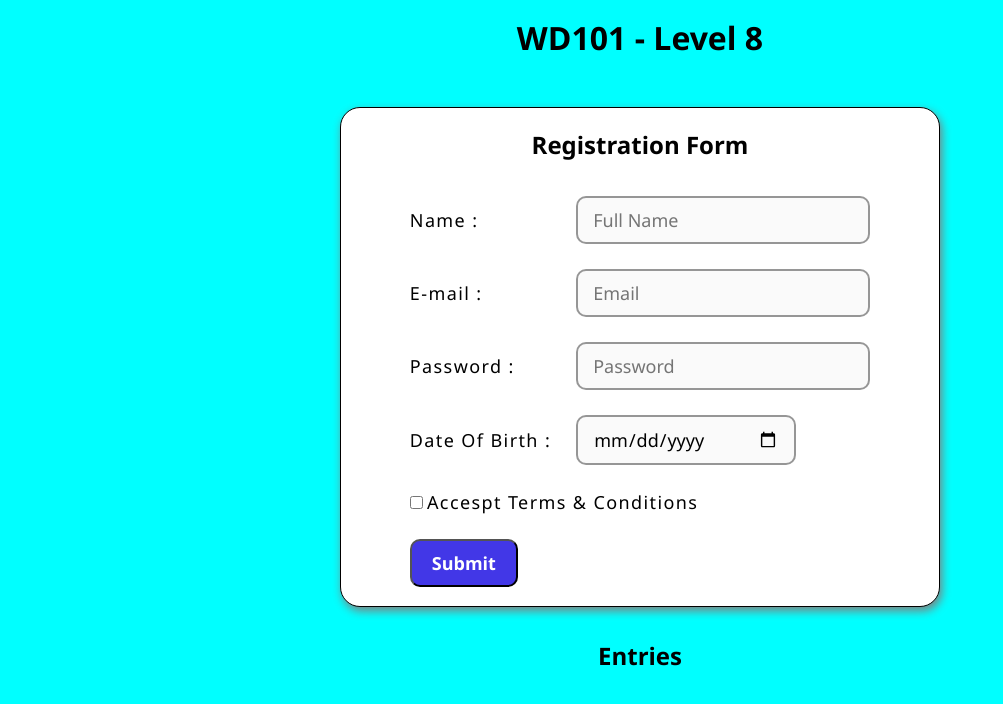
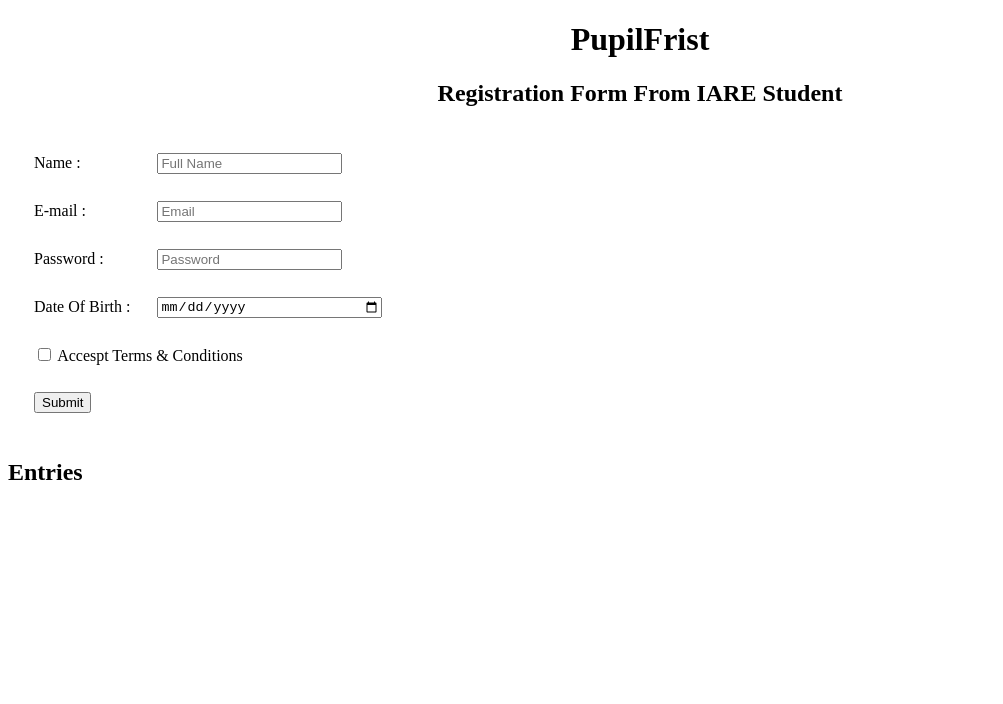
Before and after one commit to prathima2707/index.js, a website: page registration.html in a window 1280 px wide. Shown: the whole page, without its empty margins (0-1003 px from the left). Drawn offline with Linux system fonts and the light colour scheme.

Commit message:
Update registration.html

```diff
--- a/registration.html
+++ b/registration.html
@@ -1,94 +1,17 @@
 <!DOCTYPE html>
 <html lang="en">
-  <head>
-    <meta charset="UTF-8" />
-    <meta http-equiv="X-UA-Compatible" content="IE=edge" />
-    <meta name="viewport" content="width=device-width, initial-scale=1.0" />
-    <title>Registration Form</title>
-    <link rel="stylesheet" href="style.css" />
-    <script src="script1.js" defer></script>
-    <style>
-      * {
-        margin: 0;
-        padding: 0;
-        box-sizing: border-box;
-        font-family: "Segoe UI", Tahoma, Geneva, Verdana, sans-serif;
-      }
-      body {
-        background-color:aqua;
-      }
-      .head {
-        margin-top: 1rem;
-        /* color: white; */
-      }
-      .box {
-        display: flex;
-        align-items: center;
-        justify-content: center;
-        margin-top: 3rem;
-      }
-      .form {
-        display: flex;
-        align-items: center;
-        flex-direction: column;
-        background-color: white;
-        width: 600px;
-        height: 500px;
-        box-shadow: 2px 4px 10px gray;
-        border: 1px solid black;
-        border-radius: 20px;
-        padding: 20px;
-      }
-      .input {
-        padding: 10px 15px;
-        border: 2px solid rgba(0, 0, 0, 0.4);
-        font-size: 18px;
-        outline: none;
-        border-radius: 10px;
-        background-color: rgba(0, 0, 0, 0.02);
-      }
-      label {
-        font-size: 18px;
-        letter-spacing: 1.4px;
-      }
-      .tableForm {
-        margin-top: 10px;
-      }
-      .btn {
-        background-color: rgb(66, 55, 231);
-        color: white;
-        padding: 10px 20px;
-        font-size: large;
-        font-weight: 600;
-        border-radius: 10px;
-      }
-
-      input:invalid:focus {
-        border: 2px solid red;
-      }
-
-      .table {
-        border: 2px solid black;
-        margin: 40px auto;
-      }
-
-      .td,
-      .th {
-        padding: 10px;
-        text-align: center;
-      }
-
-      .subHead {
-        text-align: center;
-        margin-top: 2rem;
-      }
-    </style>
-  </head>
-  <body>
-    <h1 align="center" class="head">WD101 - Level 8</h1>
+<head>
+    <meta charset="UTF-8">
+    <meta http-equiv="X-UA-Compatible" content="IE=edge">
+    <meta name="viewport" content="width=device-width, initial-scale=1.0">
+    <title>Document</title>
+    <link rel="stylesheet" href="style.css">
+</head>
+<body>
+    <h1 align="center" class="head">PupilFrist</h1>
+    <h2 align="center">Registration Form From IARE Student</h2>
     <div class="box">
       <form class="form" id="form">
-        <h2 align="center">Registration Form</h2>
 
         <table class="tableForm" cellspacing="25px">
           <tr>
@@ -162,5 +85,32 @@
       <h2 class="subHead">Entries</h2>
       <div id="tableDiv"></div>
     </div>
-  </body>
-</html>
+</body>
+<script>
+    let form = document.getElementById("form");
+
+const retriveEntries = () => {
+  let entries = localStorage.getItem("userEntry");
+
+  if (entries) {
+    entries = JSON.parse(entries);
+  } else {
+    entries = [];
+  }
+  return entries;
+};
+
+let Entries = retriveEntries();
+
+const displayEntries = () => {
+  const entries = retriveEntries();
+
+  const rows = entries
+    .map((entry) => {
+      const name = `<td class="td">${entry.name}</td>`;
+      const email = `<td class="td">${entry.email}</td>`;
+      const password = `<td class="td">${entry.password}</td>`;
+      const dob = `<td class="td">${entry.dob}</td>`;
+      const accseptConditions = `<td class="td">${entry.accseptConditions}</td>`;
+
+      const row = `<tr>${name} ${email}
```
